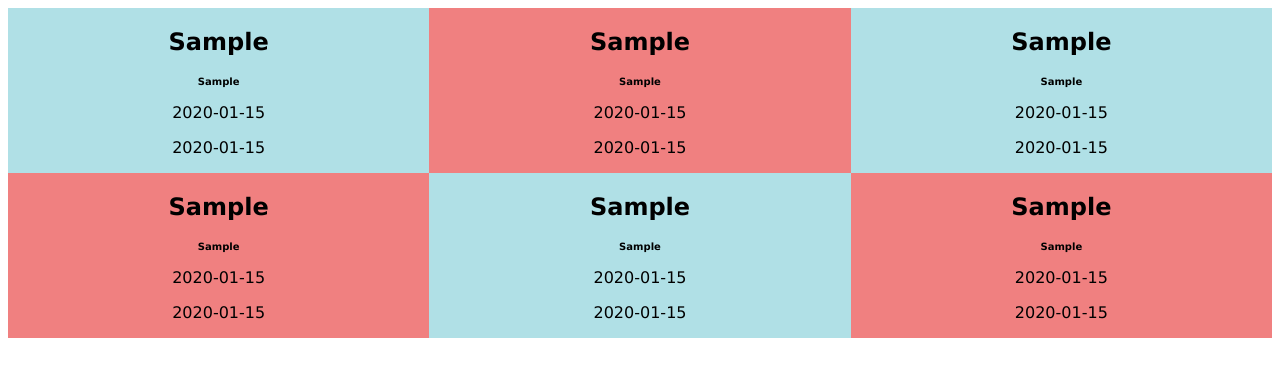
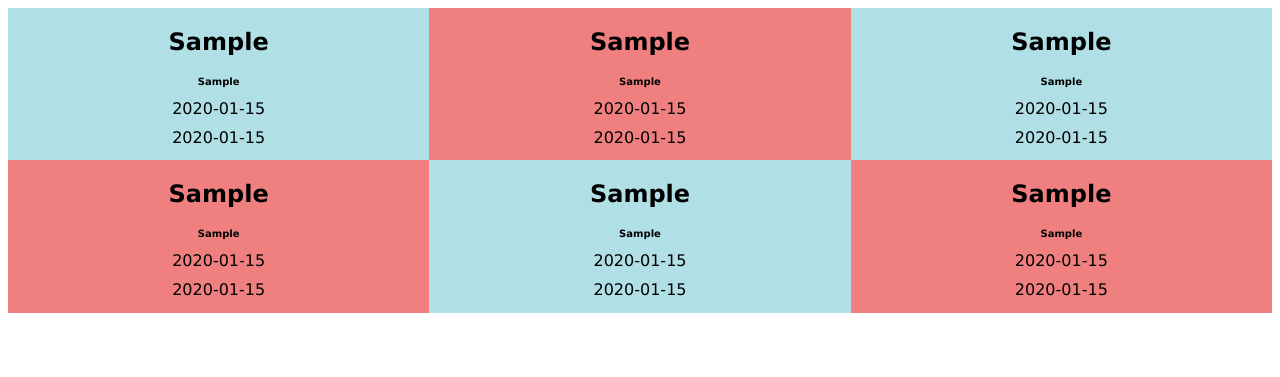
Before and after one commit to sslipetz/ttcTimes, a Flask app: template templates/index.html in a window 1280 px wide. Shown: the top 377 px of the page. Run offline with Flask 2, Linux system fonts and the light colour scheme; the template is opened without the code that fills it: most values are stand-ins (such as "Sample title", 1, 10 or a date in 2020); some libraries are stand-ins or nearby versions.

Commit message:
resizing for display

```diff
--- a/templates/index.html
+++ b/templates/index.html
@@ -24,6 +24,7 @@ h4 {
 
 p {
 padding: 0px;
+line-height: 80%
 }
 </style>
 </head>
```
